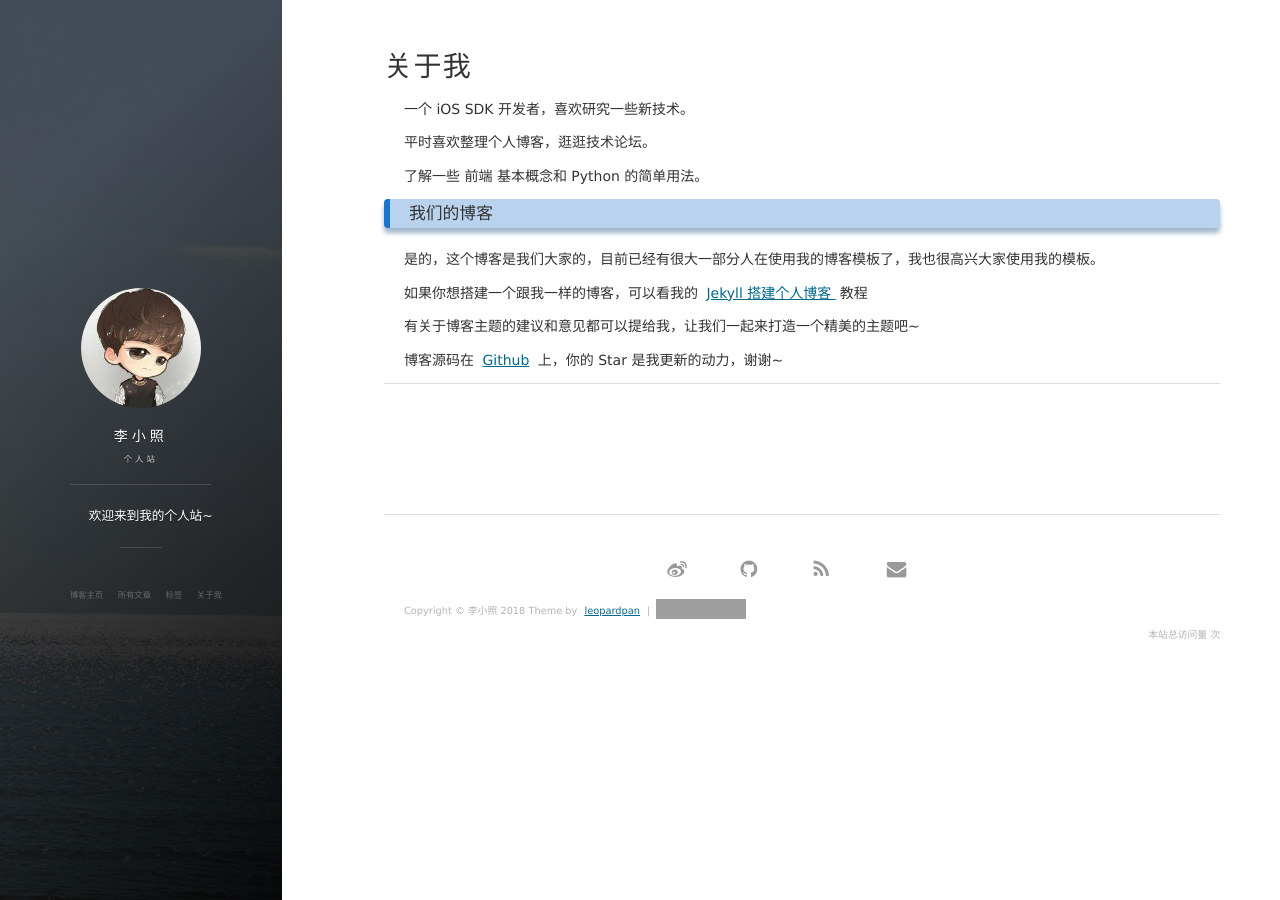
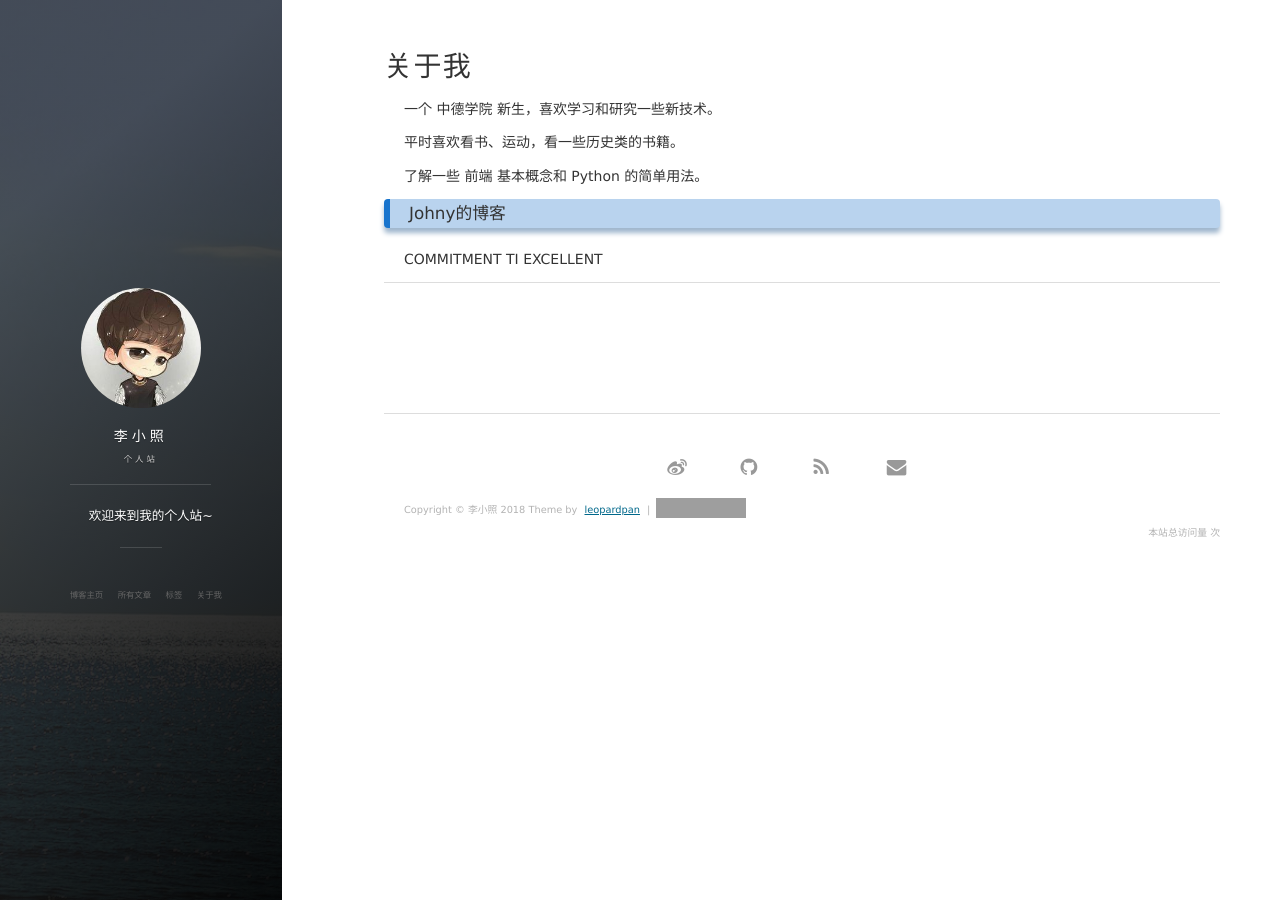
Before and after one commit to Johny0001/johny0001.github.io, a Jekyll site: the page built from about.md, in a window 1280 px wide. Built offline with Jekyll 4.4.1, drawn with Linux system fonts in a browser that asks for light colours; nearby versions of some CDN libraries; comment, search, counter and statistics services are not loaded; grey boxes are pictures that could not be loaded.

Commit message:
Update about.md

```diff
--- a/about.md
+++ b/about.md
@@ -3,33 +3,29 @@ layout: page
 title: 关于我
 ---
 
-一个 iOS SDK 开发者，喜欢研究一些新技术。
+一个 中德学院 新生，喜欢学习和研究一些新技术。
 <p>
-平时喜欢整理个人博客，逛逛技术论坛。
+平时喜欢看书、运动，看一些历史类的书籍。
 <p>
 了解一些 前端 基本概念和 Python 的简单用法。
 
 <p>
 
-<h3> 我们的博客 </h3>
+<h3> Johny的博客 </h3>
 
 <p>
 
-是的，这个博客是我们大家的，目前已经有很大一部分人在使用我的博客模板了，我也很高兴大家使用我的模板。
+COMMITMENT TI EXCELLENT
 
 <p>
 
-如果你想搭建一个跟我一样的博客，可以看我的
-<a href="/2016/10/jekyll_tutorials1/"> Jekyll 搭建个人博客 </a>
-教程
 
 <p>
 
-有关于博客主题的建议和意见都可以提给我，让我们一起来打造一个精美的主题吧~
 
 <p>
 
-博客源码在 <a target="_blank" href='https://github.com/leopardpan/leopardpan.github.io/'>Github</a> 上，你的 Star 是我更新的动力，谢谢~
+
 
 <p>
 
```
